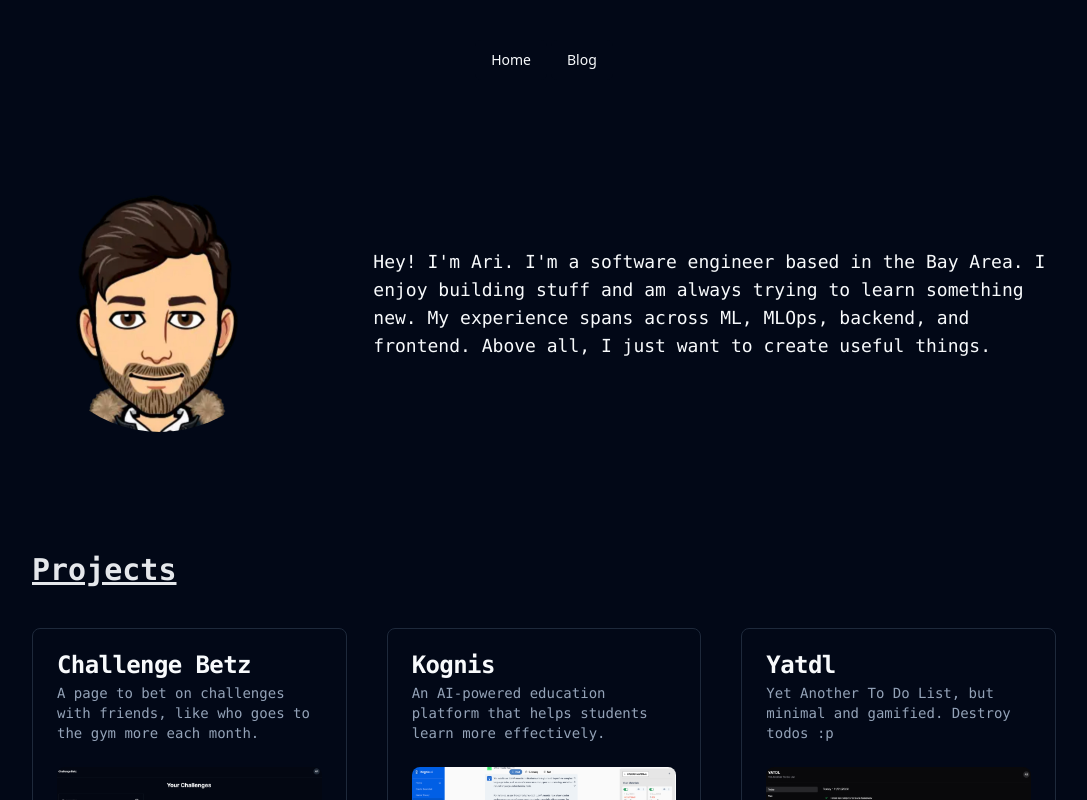
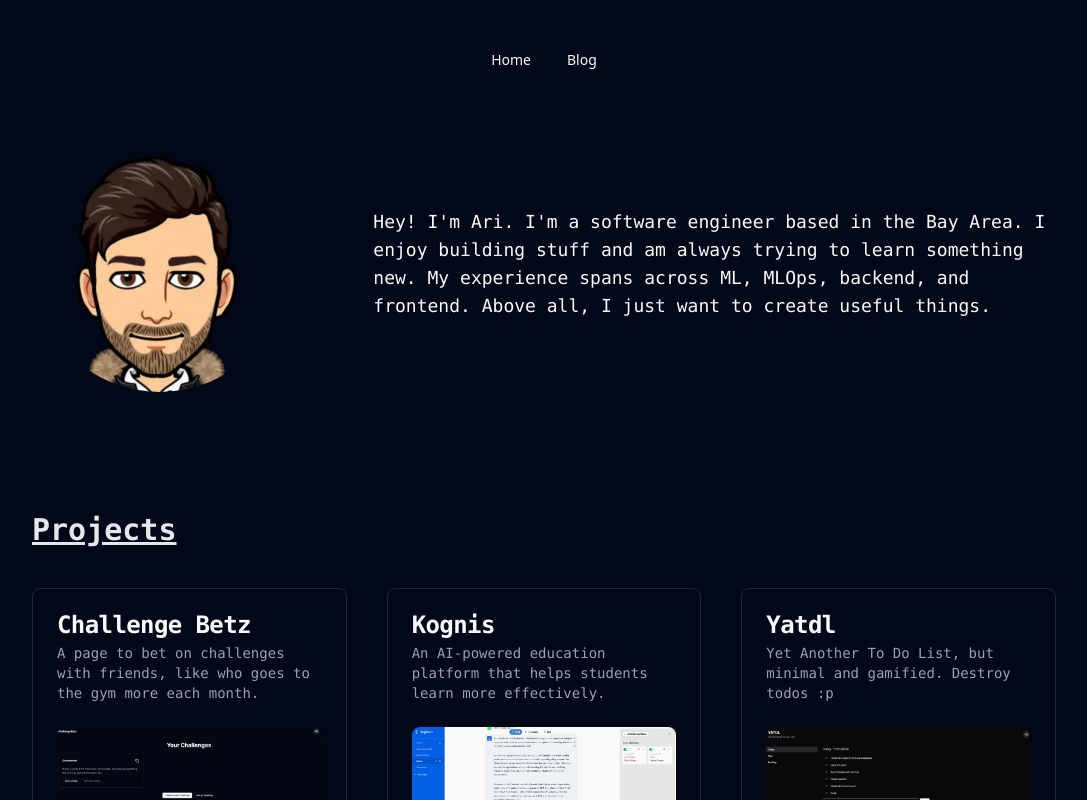
Before and after one commit to aripo99/personal-website, a Next.js app: page / in a window 1280 px wide. Shown: the top 800 px of the page, without its empty margins (96-1183 px from the left). Built offline with nearby package versions, Linux system fonts and the light colour scheme.

Commit message:
Fix margins

```diff
--- a/app/blog/[id]/page.tsx
+++ b/app/blog/[id]/page.tsx
@@ -10,7 +10,7 @@ export default async function Blog({ params }: { params: { id: string } }) {
 
     return (
         <>
-            <div className="container mx-auto px-4 py-8 max-w-3xl">
+            <div className="container mx-auto px-4 max-w-3xl">
                 <Card>
                     <CardContent className="pt-6">
                         <Markdown
--- a/app/layout.tsx
+++ b/app/layout.tsx
@@ -34,7 +34,7 @@ export default function RootLayout({
             enableSystem
             disableTransitionOnChange
           >
-            <div className="justify-center items-center flex p-10">
+            <div className="justify-center items-center flex pt-10 px-10">
                 <TopNavBar />
             </div>
             {children}
--- a/app/page.tsx
+++ b/app/page.tsx
@@ -10,7 +10,7 @@ import Blog from "@/components/Blog"
 
 export default function Home() {
   return (
-    <main className="flex min-h-screen flex-col items-center justify-between font-mono">
+    <main className="flex min-h-screen flex-col items-center justify-between font-mono px-4">
       <div className="z-10 max-w-5xl w-full items-start flex-col justify-center font-mono text-sm lg:flex">
         <AboutMe />
         <Projects />
--- a/components/Values.tsx
+++ b/components/Values.tsx
@@ -46,7 +46,7 @@ const values = [
 
 export default function Values() {
     return (
-        <section className="my-12" id="values">
+        <section className="my-12 mx-8" id="values">
             <h2 className="text-3xl font-bold mb-10 text-gray-200 underline">Values</h2>
             <Carousel>
                 <CarouselContent className="-ml-1">
```
